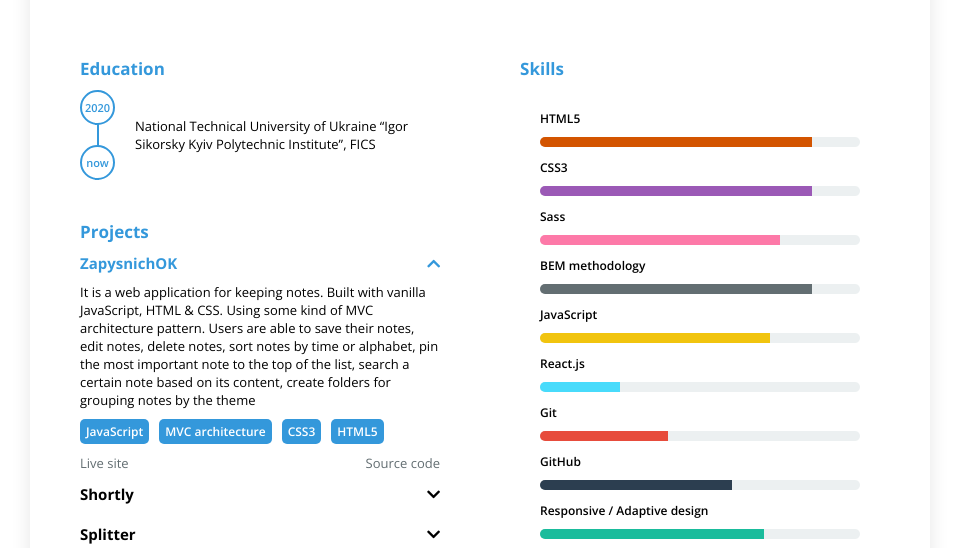
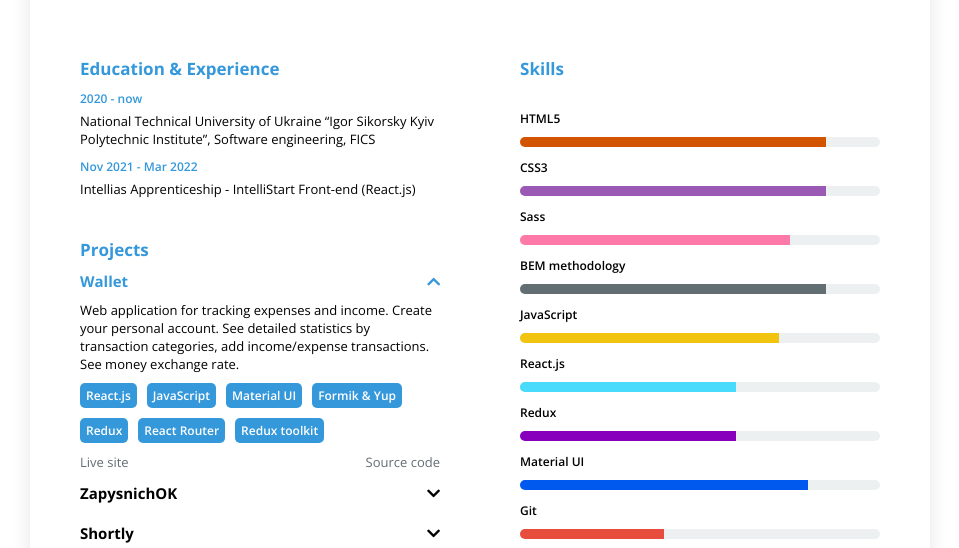
Before and after one commit to artemmatiushenko1/CV, a plain HTML site: page index.html in a window 1280 px wide. Shown: the part 374-922 px from the top of the page, without its empty margins (160-1119 px from the left). Drawn offline with nearby package versions, Linux system fonts and the light colour scheme.

Commit message:
updated skills and education sections

```diff
--- a/index.html
+++ b/index.html
@@ -77,16 +77,19 @@
       </section>
       <div class="column">
         <section class="education section">
-          <h3 class="section__title animated-text">Education</h3>
+          <h3 class="section__title animated-text">Education & Experience</h3>
           <ul class="education__list">
             <li class="education__item">
-              <div class="education__period">
-                <div class="education__time education__time--from">2020</div>
-                <div class="education__time education__time--to">now</div>
-              </div>
+              <div class="education__period">2020 - now</div>
               <p class="education__institution">
                 National Technical University of Ukraine “Igor Sikorsky Kyiv
-                Polytechnic Institute”, FICS
+                Polytechnic Institute”, Software engineering, FICS
+              </p>
+            </li>
+            <li class="education__item">
+              <div class="education__period">Nov 2021 - Mar 2022</div>
+              <p class="education__institution">
+                Intellias Apprenticeship - IntelliStart Front-end (React.js)
               </p>
             </li>
           </ul>
@@ -96,10 +99,47 @@
           <ul class="projects__list">
             <li class="projects__project">
               <h4 class="project__name project__name--active">
-                ZapysnichOK
+                Wallet
                 <i class="fas fa-chevron-down fa-chevron-down--active"></i>
               </h4>
               <div class="project__content project__content--active">
+                <p class="project__description">
+                  Web application for tracking expenses and income. Create your
+                  personal account. See detailed statistics by transaction
+                  categories, add income/expense transactions. See money
+                  exchange rate.
+                </p>
+                <ul class="project__techs-list">
+                  <li class="project__tech">React.js</li>
+                  <li class="project__tech">JavaScript</li>
+                  <li class="project__tech">Material UI</li>
+                  <li class="project__tech">Formik & Yup</li>
+                  <li class="project__tech">Redux</li>
+                  <li class="project__tech">React Router</li>
+                  <li class="project__tech">Redux toolkit</li>
+                </ul>
+                <div class="project__links">
+                  <a
+                    href="https://budget-wallet.netlify.app"
+                    target="blank"
+                    class="project__link"
+                    >Live site</a
+                  >
+                  <a
+                    href="https://github.com/VoznenkoMargo/budget_wallet"
+                    target="blank"
+                    class="project__link"
+                    >Source code</a
+                  >
+                </div>
+              </div>
+            </li>
+            <li class="projects__project">
+              <h4 class="project__name">
+                ZapysnichOK
+                <i class="fas fa-chevron-down"></i>
+              </h4>
+              <div class="project__content">
                 <p class="project__description">
                   It is a web application for keeping notes. Built with vanilla
                   JavaScript, HTML & CSS. Using some kind of MVC architecture
@@ -317,7 +357,29 @@
                 max="100"
                 class="progress-bar progress-bar--react"
                 id="progress-react"
-                data-progress="25"
+                data-progress="60"
+              ></progress>
+            </li>
+            <li class="skills__item">
+              <label class="progress-bar__label" for="progress-redux"
+                >Redux</label
+              >
+              <progress
+                max="100"
+                class="progress-bar progress-bar--redux"
+                id="progress-redux"
+                data-progress="60"
+              ></progress>
+            </li>
+            <li class="skills__item">
+              <label class="progress-bar__label" for="progress-mui"
+                >Material UI</label
+              >
+              <progress
+                max="100"
+                class="progress-bar progress-bar--mui"
+                id="progress-mui"
+                data-progress="80"
               ></progress>
             </li>
             <li class="skills__item">
--- a/styles/index.css
+++ b/styles/index.css
@@ -9,6 +9,8 @@
   --color-git: #e74c3c;
   --color-github: #2c3e50;
   --color-design: #1abc9c;
+  --color-mui: #0059ee;
+  --color-redux: #8800bc;
 }
 
 html {
@@ -143,7 +145,7 @@ body {
   display: grid;
   row-gap: 1rem;
   column-gap: 10%;
-  padding: 2rem;
+  padding: 2rem 0;
 }
 
 .skills__item {
@@ -191,6 +193,14 @@ body {
 
 .progress-bar--react::-webkit-progress-value {
   background-color: var(--color-react);
+}
+
+.progress-bar--mui::-webkit-progress-value {
+  background-color: var(--color-mui);
+}
+
+.progress-bar--redux::-webkit-progress-value {
+  background-color: var(--color-redux);
 }
 
 .progress-bar--git::-webkit-progress-value {
@@ -242,47 +252,26 @@ body {
 
 .education__list {
   list-style: none;
+  display: flex;
+  flex-direction: column;
+  row-gap: 1rem;
 }
 
 .education__item {
   font-size: 1.3rem;
-  display: grid;
-  grid-template-columns: min-content 1fr;
-  column-gap: 2rem;
-  align-items: center;
+  display: flex;
+  flex-direction: column;
+  gap: 0.5rem;
 }
 
 .education__period {
-  display: grid;
+  display: flex;
   row-gap: 2rem;
   font-weight: 600;
-  font-size: 1.1rem;
-  position: relative;
-}
-
-.education__time {
-  border: 2px solid var(--color-primary);
   color: var(--color-primary);
   background-color: #fff;
   display: inline-block;
-  width: 3.5rem;
-  height: 3.5rem;
-  display: flex;
-  align-items: center;
-  justify-content: center;
-  border-radius: 50%;
-  z-index: 2;
-}
-
-.education__period::before {
-  content: '';
-  width: 2px;
-  height: 100%;
-  position: absolute;
-  top: 0;
-  left: 1.7rem;
-  background-color: var(--color-primary);
-  z-index: 1;
+  font-size: 1.2rem;
 }
 
 .project__name {
```
